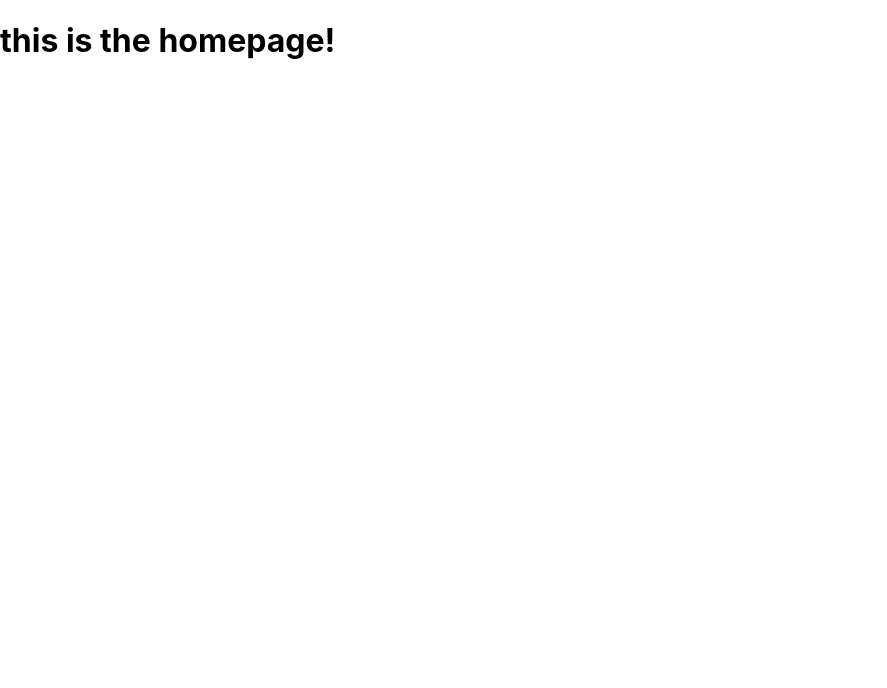
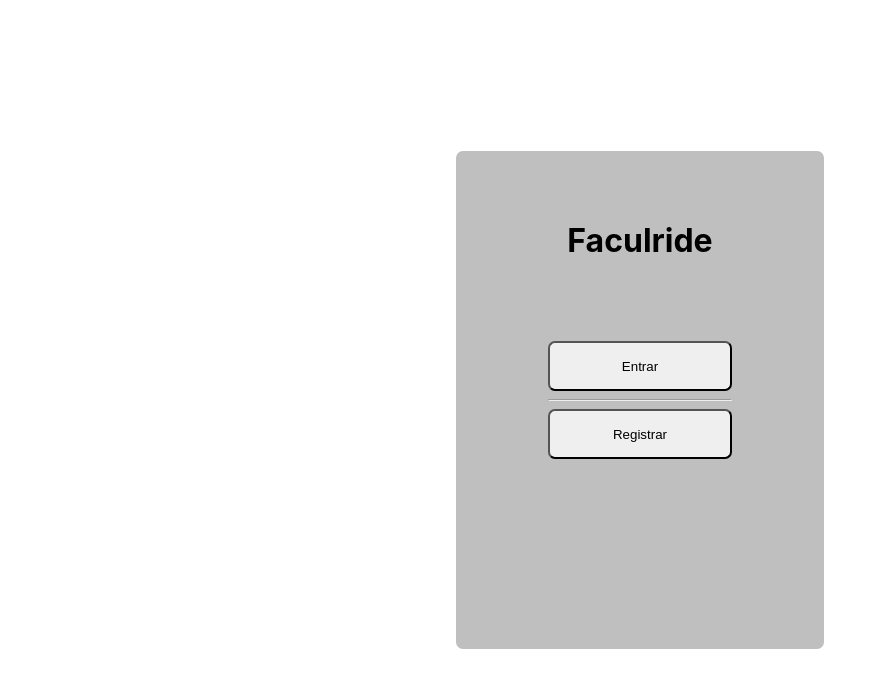
Before and after one commit to guilherme13c/TP1-ES, a React (Create React App) app in the folder frontend/: page / in a window 1280 px wide. Shown: the top 688 px of the page, without its empty margins (0-887 px from the left). Built offline with nearby package versions, Linux system fonts and the light colour scheme.

Commit message:
Created home page

```diff
--- a/frontend/src/App.css
+++ b/frontend/src/App.css
@@ -62,3 +62,40 @@ code {
   color:#494949;
   margin:0;
 }
+
+.home{
+  position: absolute;
+  width: 270px;
+  height: 400px;
+  top: 50%;
+  left: 50%;
+  transform: translate(-50%, -50%);
+  background-color: #bfbfbf;
+  padding: 49px;
+  border-radius: 7px;
+}
+
+.title {
+  text-align: center;
+}
+
+.login-redirect, .register-redirect{
+  align-self: center;
+  display: block;
+  margin: 0 auto;
+  justify-self: center;
+  width: 100%;
+  height: 50px;
+  border-radius: 7px;
+}
+
+.redirection-buttons{
+  width: 50%;
+  display: block;
+  align-items: center;
+  align-self: center;
+  position: absolute;
+  top: 50%;
+  left: 50%;
+  transform: translate(-50%, -50%);
+}
--- a/frontend/src/pages/home.jsx
+++ b/frontend/src/pages/home.jsx
@@ -1,8 +1,26 @@
 import React from 'react';
+import { useNavigate } from "react-router-dom";
 
 function Home() {
+    const navigate = useNavigate();
+
+    const navigateToLogin = () => {
+        navigate("/login");
+    }
+
+    const navigateToRegister = () => {
+        navigate("/register");
+    }
+
     return (
-        <h1>this is the homepage!</h1>
+        <div className='home'>
+            <h1 className='title'>Faculride</h1>
+            <div className='redirection-buttons'>
+                <button className='login-redirect' onClick={navigateToLogin}>Entrar</button>
+                <hr/>
+                <button className='register-redirect' onClick={navigateToRegister}>Registrar</button>
+            </div>
+        </div>
     );
 }
 
--- a/frontend/src/pages/login.jsx
+++ b/frontend/src/pages/login.jsx
@@ -1,10 +1,8 @@
 import React, { useState } from 'react';
 import FormWrapper from '../components/FormWrapper';
-import { Redirect } from 'react-router-dom';
 
 function Login() {
     const [formData, setFormData] = useState({ email: "", password: "" });
-    const [isLoggedIn, setIsLoggedIn] = useState(false);
 
     function handleChange(event) {
         const { name, value } = event.target;
@@ -28,7 +26,7 @@ function Login() {
                 const data = await response.json();
 
                 console.log(data);
-                return <Redirect to='/home'/>
+                window.location.href = '/'
             } else {
                 throw new Error("login API request failed.")
             }
--- a/frontend/src/pages/register.jsx
+++ b/frontend/src/pages/register.jsx
@@ -1,6 +1,6 @@
 import React, { useState } from 'react';
 import FormWrapper from '../components/FormWrapper';
-import { Redirect } from 'react-router-dom';
+import { Navigate } from 'react-router-dom';
 
 function Register() {
     const [formData, setFormData] = useState({email: "", person_name: "", gender: "", course: "", neighbourhood: "", password: "", passwordConfirm: ""});
@@ -36,7 +36,7 @@ function Register() {
                 const data = await response.json();
 
                 console.log(data);
-                return <Redirect to='/home'/>
+                window.location.href = '/'
             } else {
                 throw new Error("register API request failed.")
             }
```
